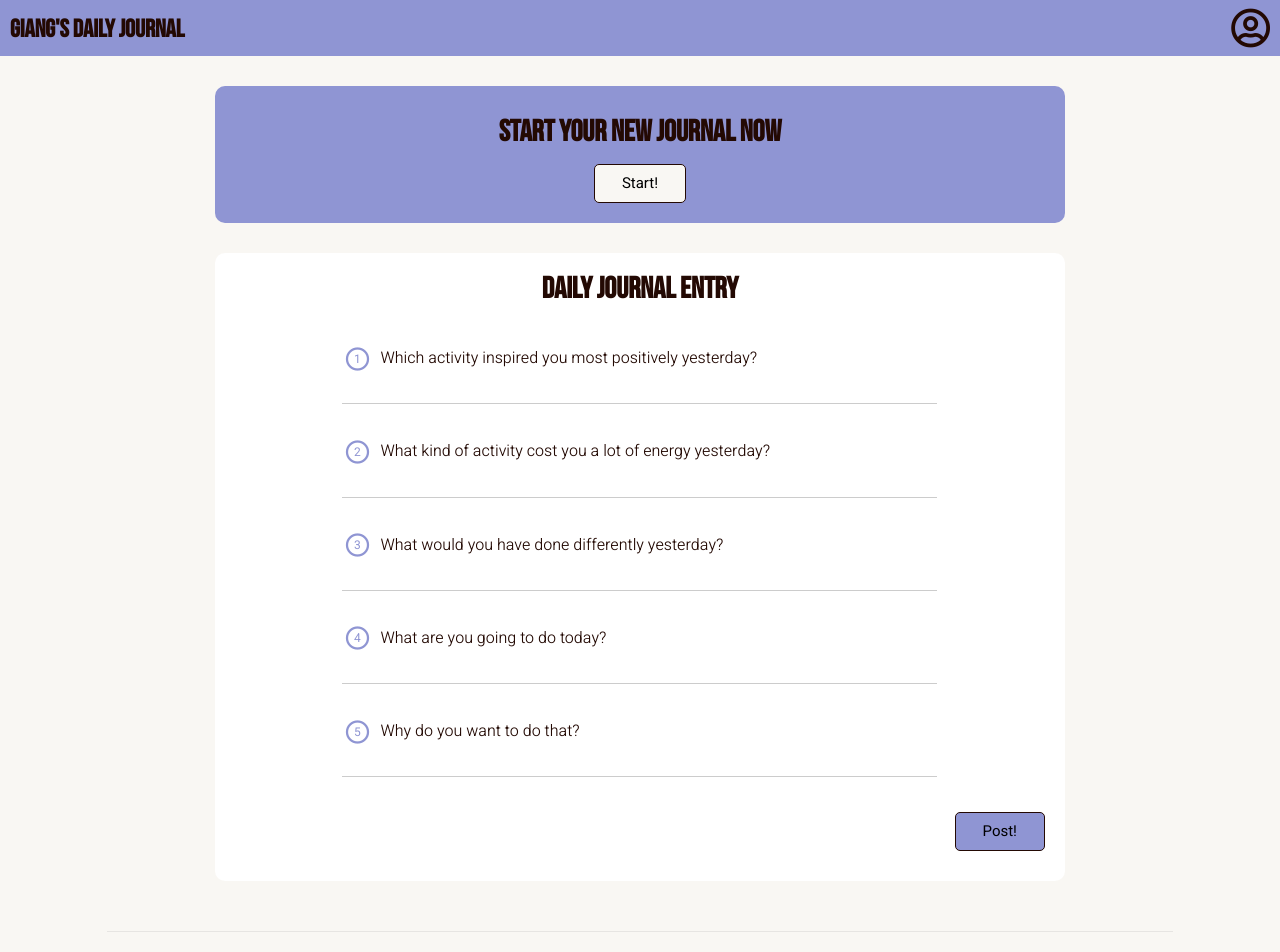
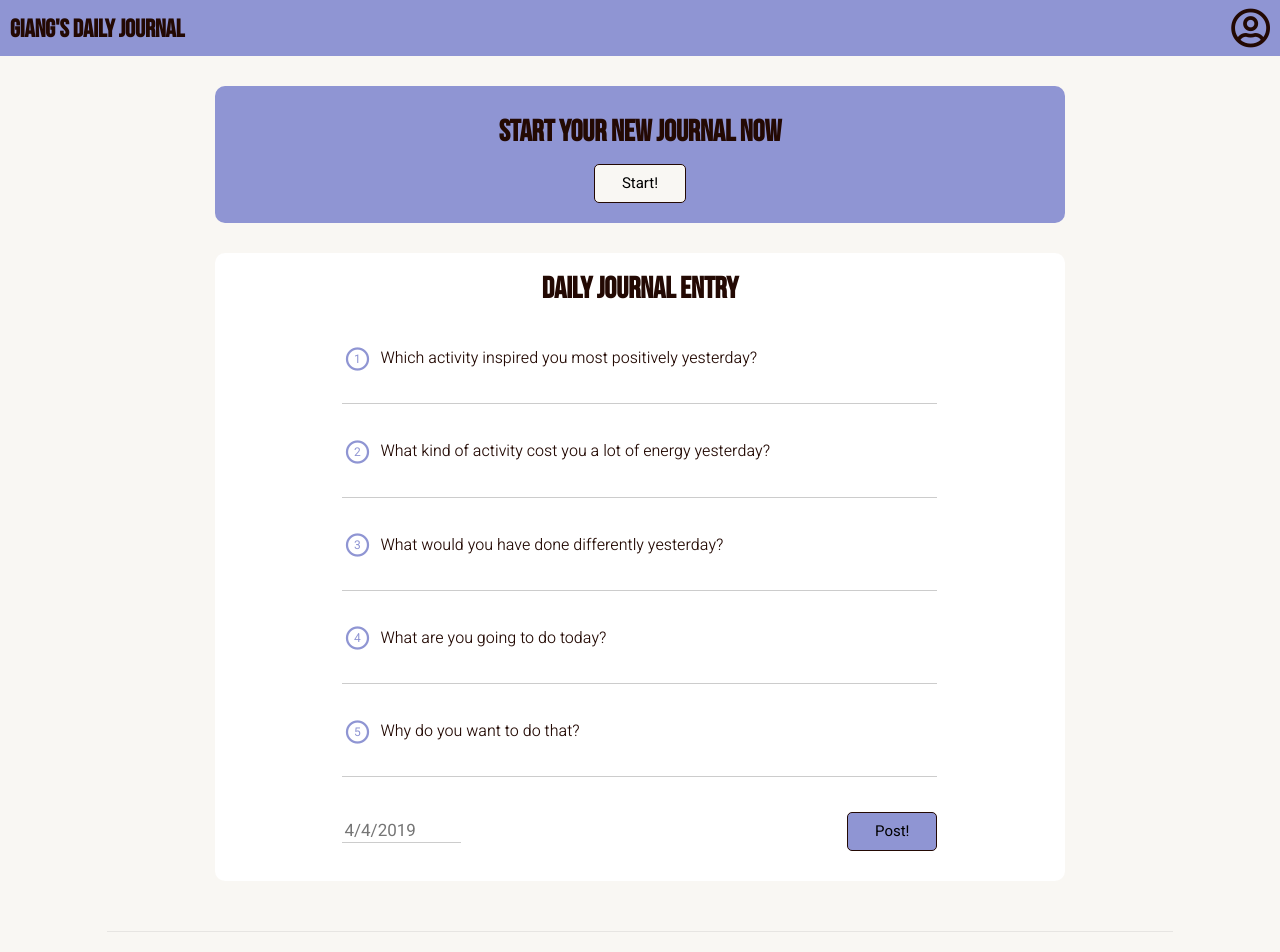
Before and after one commit to giangnguyen1992/dailyJournal, a React (Create React App) app: page / in a window 1280 px wide. Shown: the top 952 px of the page. Built offline with nearby package versions, Linux system fonts and the light colour scheme.

Commit message:
Finishing everythiiing

```diff
--- a/src/actions/WeeklyAction.js
+++ b/src/actions/WeeklyAction.js
@@ -1,18 +1,22 @@
 import { LINE_THROUGH, LINE_THROUGH_2, SAVE_WEEK, SAVE_WEEKNOW } from '../constants/actionTypes';
 
+// Streiche Weekly Challenge No. 1 aus
 export const lineThrough = () => ({
     type: LINE_THROUGH
 });
 
+// Streiche Weekly Challenge No. 2 aus
 export const lineThrough2 = () => ({
     type: LINE_THROUGH_2
 });
 
+// Speichere die dieswöchige Weekly Challenge Daten
 export const saveWeek = (weekData) => ({
     type: SAVE_WEEK,
     payload: weekData
 });
 
+// Speichere die momentane Wochenzahl
 export const saveWeekNow = (weekNow) => ({
     type: SAVE_WEEKNOW,
     payload: weekNow
--- a/src/actions/writingAction.js
+++ b/src/actions/writingAction.js
@@ -1,18 +1,22 @@
 import { SAVE_HISTORY, UNMOUNT_SUCCESS, SAVE_TIMENOW, MOUNT_SUCCESS } from '../constants/actionTypes';
 
+// Speichere das From Objekt
 export const saveHistory = (history) => ({
     type: SAVE_HISTORY,
     payload: history
 });
 
+// Wenn die Form erfolgreich übersendet wurde
 export const unmountSuccess = () => ({
     type: UNMOUNT_SUCCESS
 });
 
+// Wenn ein neuer Tag beginnt und die Form wieder aktiv wird
 export const mountSuccess = () => ({
     type: MOUNT_SUCCESS
 });
 
+// Speichere den heutigen Tag in der Woche
 export const saveTimeNow = (now) => ({
     type: SAVE_TIMENOW,
     payload: now
--- a/src/components/History.js
+++ b/src/components/History.js
@@ -5,7 +5,6 @@ class History extends Component {
     constructor(props) {
         super(props);
         this.state = {
-            date: new Date().toLocaleDateString(),
             isExpanded: false
         }
     };
@@ -20,7 +19,7 @@ class History extends Component {
         if (this.state.isExpanded) {
             return (
                 <div className={styles.HistoryExpanded}>
-                    <h2 className={styles.HistoryExpanded_Title}>Daily Journal Entry from {this.state.date}</h2>
+                    <h2 className={styles.HistoryExpanded_Title}>Daily Journal Entry from {this.props.obj.date}</h2>
                     <div className={styles.HistoryExpanded_Entry}>
                         <div className={styles.HistoryExpanded_Entry__Header}>
                             <span className={`${styles.HistoryExpanded_Entry__Header__Logo} fa-stack`}>
@@ -83,7 +82,7 @@ class History extends Component {
         } else if (!this.state.isExpanded) {
             return (
                 <div onClick={() => this.expandNow()} className={styles.History}>
-                    <p className={styles.History_Date}>{this.state.date}</p>
+                    <p className={styles.History_Date}>{this.props.obj.date}</p>
                     <button className={styles.History_Btn}>
                         <span className={`${styles.History_Btn__Logo} fa-stack`}>
                             <span className='far fa-circle fa-stack-2x'></span>
--- a/src/components/WritingBlock.js
+++ b/src/components/WritingBlock.js
@@ -63,10 +63,13 @@ const WritingBlock = (props) =>  {
                             </span>
                             <label htmlFor='fifthQuestion' className={styles.WritingBlock_Entry__Header__Q}>Why do you want to do that?</label>
                         </div>
-                        <Field required name='fifthQuestion' component='input' type='text'  className={styles.WritingBlock_Entry__Input}/>
+                        <Field required name='fifthQuestion' component='input' type='text' className={styles.WritingBlock_Entry__Input}/>
 
                 </div>
-                <button type='submit' className={styles.WritingBlock__Btn}>Post!</button>
+                <div className={styles.WritingBlock_Footer}>
+                    <Field className={styles.WritingBlock_Footer__Date} required name='date' component='input' type='text' placeholder={new Date().toLocaleDateString()}/>
+                    <button type='submit' className={styles.WritingBlock_Footer__Btn}>Post!</button>
+                </div>
             </form>
         );
 };
--- a/src/containers/Journal.js
+++ b/src/containers/Journal.js
@@ -54,7 +54,7 @@ class Journal extends Component {
             <main className={styles.Journal}>
                 {Object.getOwnPropertyNames(this.props.thisWeekData).length === 0 ? <NewWeekChallenge saveWeek={() => this.saveThisWeekData(weeklyData, this.getNumberOfWeek)}/> : <Weeklys thisWeek={this.props.thisWeekData} firstStatus={this.props.firstDone} secondStatus={this.props.secondDone} firstLine={this.props.lineThrough} secondLine={this.props.lineThrough2} />}
                 {this.props.unmountForm ? <SubmitSuccess /> : <WritingBlock onSubmit={this.submit} />}
-                {this.props.newHistory.map((i, index) => <History obj={i} key={index}/>).reverse()}
+                {this.props.newHistory.map((i, index) => <History obj={i} key={index} />).reverse()}
             </main>
         );
     };
--- a/src/style/WritingBlock.module.scss
+++ b/src/style/WritingBlock.module.scss
@@ -73,6 +73,25 @@
 
     }
 
+    &_Footer {
+        display: flex;
+        align-items: center;
+        justify-items: center;
+        width: 70%;
+        margin-top: 3.5rem;
+
+        @media screen and (max-width: $smaller) {
+            width: 85%;
+        }
+
+        &__Date {
+            font-size: 1.7rem;
+            outline: none;
+            border: none;
+            border-bottom: 1px solid rgba(128, 128, 128, 0.4);
+            width: 20%;
+        }
+
         &__Btn {
             background-color: $purple;
             border: none;
@@ -80,7 +99,8 @@
             padding: 1rem 2.7rem;
             border: 1px solid $black;
             border-radius: 5px;
-        margin: 3.5rem 2rem 0 auto;
+            margin: 0 0 0 auto;
             cursor: pointer;
         }
     }
+}
```
Also changed, not shown: src/constants/actionTypes.js (line endings or trailing spaces). Lines whose indentation alone changed are shown as unchanged.
